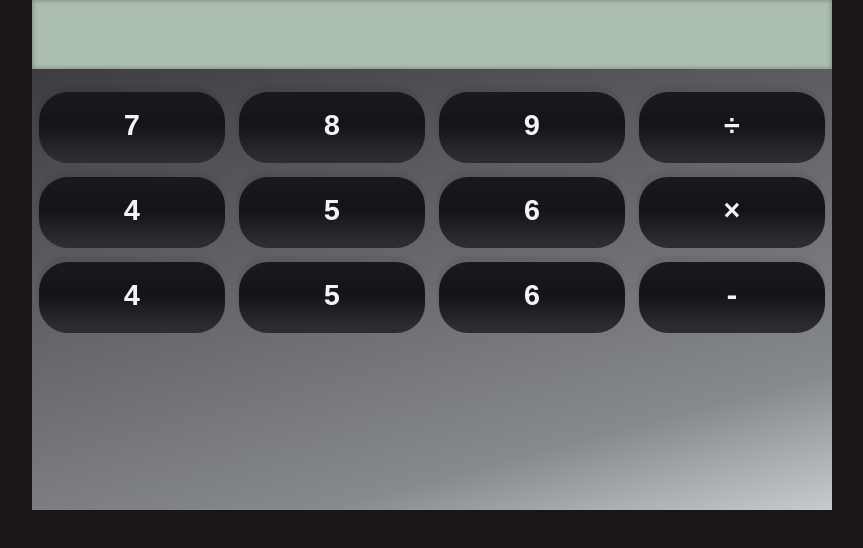
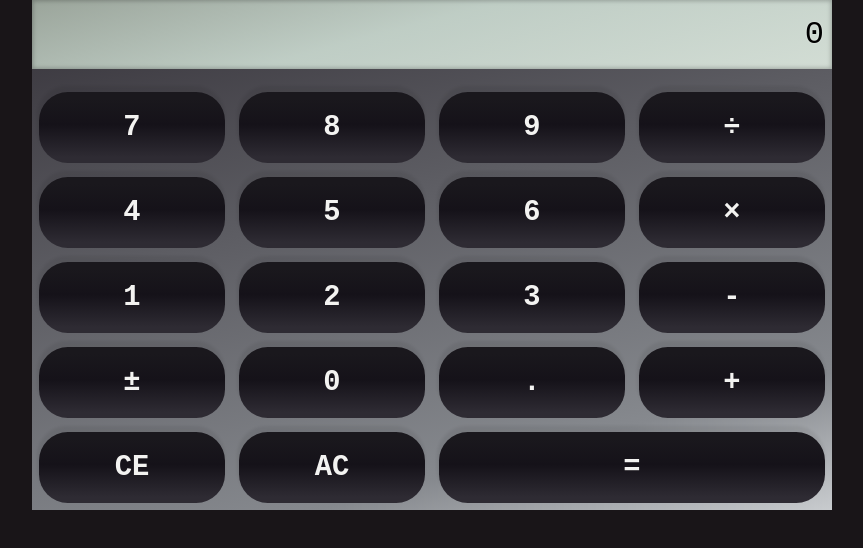
Before and after one commit to dcloutman/calculator-collection, a React (Vite) app in the folder javascript/react/calc-react/: page / in a window 1280 px wide. Shown: the top 548 px of the page, without its empty margins (208-1071 px from the left). Built offline with nearby package versions, Linux system fonts and the light colour scheme.

Commit message:
Completed interface. Wiring still needs debugging.

```diff
--- a/javascript/react/calc-react/src/App.jsx
+++ b/javascript/react/calc-react/src/App.jsx
@@ -2,27 +2,173 @@ import { useState } from 'react';
 import './App.css';
 import Display from './Display';
 import CalcButton from './CalcButton';
+import NumButton from './NumButton';
+import EqualsButton from './EqualsButton';
+
 function App() {
-    const [count, setCount] = useState(0);
+    const [displayValue, setDisplayValue] = useState("0");
+
+    let ans = null,
+        entry = 0,
+        operation = null,
+        inErrorMode = false,
+        clearDisplayOnNextDigit = false,
+        userHasChangedEntry = false,
+        nextDisplayValue = displayValue;
+
+
+    function handleNumericClick (event) {
+        event.stopPropagation();
+        nextDisplayValue = displayValue;
+        if (nextDisplayValue === "0" || clearDisplayOnNextDigit) {
+            nextDisplayValue = '';
+        }
+
+        if (clearDisplayOnNextDigit) {
+            clearDisplayOnNextDigit = false;
+        }
+
+        nextDisplayValue = nextDisplayValue + event.target.dataset.pressValue
+        userHasChangedEntry = true;
+        setDisplayValue(nextDisplayValue);
+    }
+
+    function handleDecimalClick (event) {
+        event.stopPropagation();
+        nextDisplayValue = displayValue;
+        //console.log(event.target.dataset.pressVal);
+        if (nextDisplayValue.search(/\./) === -1) {
+            if (clearDisplayOnNextDigit) {
+                nextDisplayValue = '0';
+            }
+            nextDisplayValue = nextDisplayValue + '.';
+            userHasChangedEntry = true;
+            clearDisplayOnNextDigit = false;
+        }
+
+        setDisplayValue(nextDisplayValue);
+    }
+
+    function handleOperatorClick (event) {
+        event.stopPropagation();
+        //console.log(event.target.dataset.pressVal);
+        clearDisplayOnNextDigit = true;
+        if (ans === null) {
+            ans = Number(displayValue);
+        } else if (operation != null && userHasChangedEntry) {
+            calculate();
+            userHasChangedEntry = false;
+        }
+        operation = event.target.dataset.pressValue;
+        console.log(operation);
+    }
+
+    function handleEqualsClick (event) {
+        event.stopPropagation();
+        calculate();
+        ans = null;
+        operation = null;
+        userHasChangedEntry = false;
+        clearDisplayOnNextDigit = true;
+    }
+
+    function handleClearEntryClick (event) {
+        event.stopPropagation();
+        console.log("Clear Entry");
+        clearEntry();
+        setDisplayValue("0");
+    }
+
+    function handleClearAllClick (event) {
+        event.stopPropagation();
+        clearAll();
+        setDisplayValue('0');
+    }
+
+    function handlePlusMinusClick (event) {
+        event.stopPropagation();
+        // Make a positive a negative and a negative a positive.
+        setDisplayValue(String(Number(displayValue) * -1));
+    }
+
+    function clearEntry (keepError = true) {
+        if (!inErrorMode || !keepError) {
+            setDisplayValue("0");
+            entry = 0;
+        }
+    }
+
+    function clearAll () {
+        ans = null;
+        operation = null;
+        clearEntry(false);
+        userHasChangedEntry = false;
+        inErrorMode = false;
+    }
+
+    function calculate() {
+        // If no number was entered before the operator, assume none.
+        if (ans === null) {
+            ans = 0;
+        }
+        nextDisplayValue = displayValue;
+        entry = Number(nextDisplayValue);
+
+        if (inErrorMode) {
+            nextDisplayValue = 'ERR';
+        } else if (operation !== null) {
+            if (operation == '+') {
+                ans = ans + entry;
+                nextDisplayValue = String(ans);
+            } else if (operation == '-') {
+                ans = ans - entry;
+                nextDisplayValue = String(ans);
+            } else if (operation == '*') {
+                ans = ans * entry;
+                nextDisplayValue = String(ans);
+            } else if (operation == '/') {
+                if (Number(displayValue) == 0) {
+                    inErrorMode = true;
+                    nextDisplayValue = 'ERR';
+                } else {
+                    nextDisplayValue = String(ans / entry);
+                }
+            } else {
+                throw "Bad operator exception";
+            }
+            userHasChangedEntry = false;
+        }
+        console.log(nextDisplayValue);
+        setDisplayValue(nextDisplayValue);
+    }
 
     return (
         <form id="calculator">
-            <Display />
+            <Display displayValue={displayValue} />
 
-            <CalcButton pressVal={7} displayVal={"7"} />
-            <CalcButton pressVal={8} displayVal={"8"} />
-            <CalcButton pressVal={9} displayVal={"9"} />
-            <CalcButton pressVal={'/'} displayVal={String.fromCharCode(247)} />
+            <NumButton pressValue={7} displayValue={"7"} clickHandler={handleNumericClick} />
+            <NumButton pressValue={8} displayValue={"8"} clickHandler={handleNumericClick} />
+            <NumButton pressValue={9} displayValue={"9"} clickHandler={handleNumericClick} />
+            <CalcButton pressValue={"/"} displayValue={String.fromCharCode(247)} clickHandler={handleOperatorClick} />
 
-            <CalcButton pressVal={4} displayVal={"4"} />
-            <CalcButton pressVal={5} displayVal={"5"} />
-            <CalcButton pressVal={6} displayVal={"6"} />
-            <CalcButton pressVal={'*'} displayVal={String.fromCharCode(215)} />
+            <NumButton pressValue={4} displayValue={"4"} clickHandler={handleNumericClick} />
+            <NumButton pressValue={5} displayValue={"5"} clickHandler={handleNumericClick} />
+            <NumButton pressValue={6} displayValue={"6"} clickHandler={handleNumericClick} />
+            <CalcButton pressValue={"*"} displayValue={String.fromCharCode(215)} clickHandler={handleOperatorClick} />
 
-            <CalcButton pressVal={1} displayVal={"4"} />
-            <CalcButton pressVal={2} displayVal={"5"} />
-            <CalcButton pressVal={3} displayVal={"6"} />
-            <CalcButton pressVal={'-'} displayVal={'-'} />
+            <NumButton pressValue={1} displayValue={"1"} clickHandler={handleNumericClick} />
+            <NumButton pressValue={2} displayValue={"2"} clickHandler={handleNumericClick} />
+            <NumButton pressValue={3} displayValue={"3"} clickHandler={handleNumericClick} />
+            <CalcButton pressValue={"-"} displayValue={'-'} clickHandler={handleOperatorClick} />
+
+            <CalcButton pressValue={"+/"} displayValue={String.fromCharCode(177)} clickHandler={handlePlusMinusClick} />
+            <NumButton pressValue={0} displayValue={"0"} clickHandler={handleNumericClick} />
+            <CalcButton pressValue={"."} displayValue={"."} />
+            <CalcButton pressValue={"+"} displayValue={"+"} clickHandler={handleOperatorClick} />
+
+            <CalcButton pressValue={"CE"} displayValue={"CE"} clickHandler={handleClearEntryClick} />
+            <CalcButton pressValue={"AC"} displayValue={"AC"} clickHandler={handleClearAllClick} />
+            <EqualsButton pressValue={"="} displayValue={"="} clickHandler={handleEqualsClick} />
         </form>
     );
 }
--- a/javascript/react/calc-react/src/CalcButton.jsx
+++ b/javascript/react/calc-react/src/CalcButton.jsx
@@ -2,10 +2,10 @@ import { useState, setState } from 'react';
 import styles from './CalcButton.module.css';
 
 function CalcButton (props) {
-    const [val] = useState(props.pressVal);
-    console.log(props);
+    const [val] = useState(props.pressValue);
+
     return (
-        <button type="button" className={styles.calcButton}>{ props.displayVal }</button>
+        <button type="button" className={styles.calcButton}  data-press-value={props.pressValue} onClick={props.clickHandler}>{ props.displayValue }</button>
     );
 }
 
--- a/javascript/react/calc-react/src/CalcButton.module.css
+++ b/javascript/react/calc-react/src/CalcButton.module.css
@@ -19,3 +19,7 @@
 .calcButton:active {
     background: linear-gradient(180deg, rgba(46, 43, 51) 8%, rgba(21, 18, 25, 1) 54%, rgba(26, 24, 29, 1) 90%);
 }
+
+.equalsButton {
+    grid-area: 6 / 3 / 7 / 5;
+}
--- a/javascript/react/calc-react/src/Display.jsx
+++ b/javascript/react/calc-react/src/Display.jsx
@@ -1,10 +1,8 @@
-import { useState } from 'react';
 import styles from './Display.module.css';
 
 function Display (props) {
-    const [] = useState();
     return (
-        <input type="text" className={styles.calcDisplay} id="display" readOnly="readonly"></input>
+        <input type="text" className={styles.calcDisplay} value={props.displayValue} id="display" readOnly="readonly"></input>
     );
 }
 
--- a/javascript/react/calc-react/src/Display.module.css
+++ b/javascript/react/calc-react/src/Display.module.css
@@ -1,6 +1,7 @@
 .calcDisplay {
     grid-area: 1 / 1 / 2 / 5;
     background-color: #ADBFB0;
+    background: linear-gradient(165deg, rgba(180,193,179,.8) 0%, rgba(221,239,227,.8) 45%, rgba(240,253,241,.8) 100%);
     margin: 0 0 .5em 0;
     border: none;
 
--- /dev/null
+++ b/javascript/react/calc-react/src/EqualsButton.jsx
@@ -0,0 +1,12 @@
+import { useState, setState } from 'react';
+import styles from './CalcButton.module.css';
+
+function EqualsButton (props) {
+    const [val] = useState(props.pressValue);
+
+    return (
+        <button type="button" className={`${styles.calcButton}  ${styles.equalsButton}`} data-press-value={"="} onClick={props.clickHandler}>{ "=" }</button>
+    );
+}
+
+export default EqualsButton;
--- /dev/null
+++ b/javascript/react/calc-react/src/NumButton.jsx
@@ -0,0 +1,12 @@
+import { useState, setState } from 'react';
+import styles from './CalcButton.module.css';
+
+function NumButton (props) {
+    //const [value] = useState(props.pressVal);
+    //console.log(props);
+    return (
+        <button type="button" className={styles.calcButton} data-press-value={props.pressValue} onClick={props.clickHandler}>{ props.displayValue }</button>
+    );
+}
+
+export default NumButton;
```
